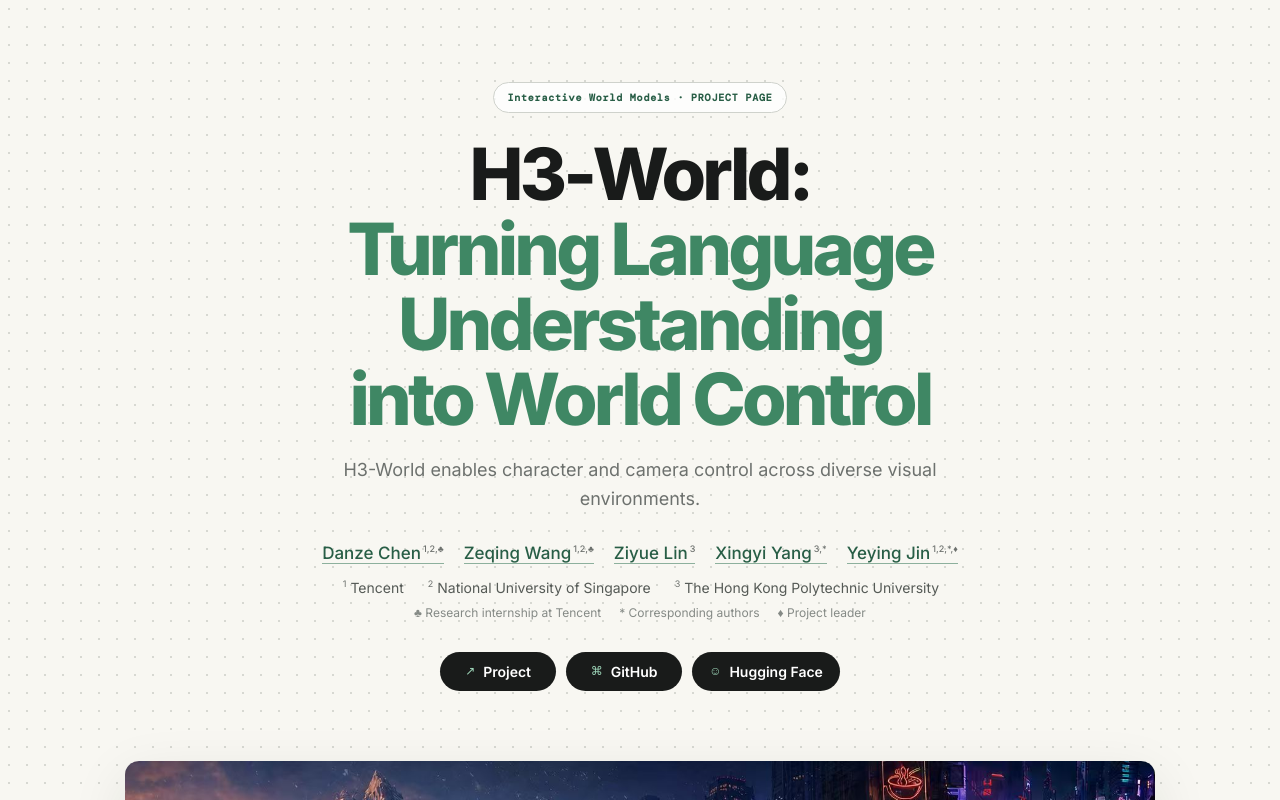
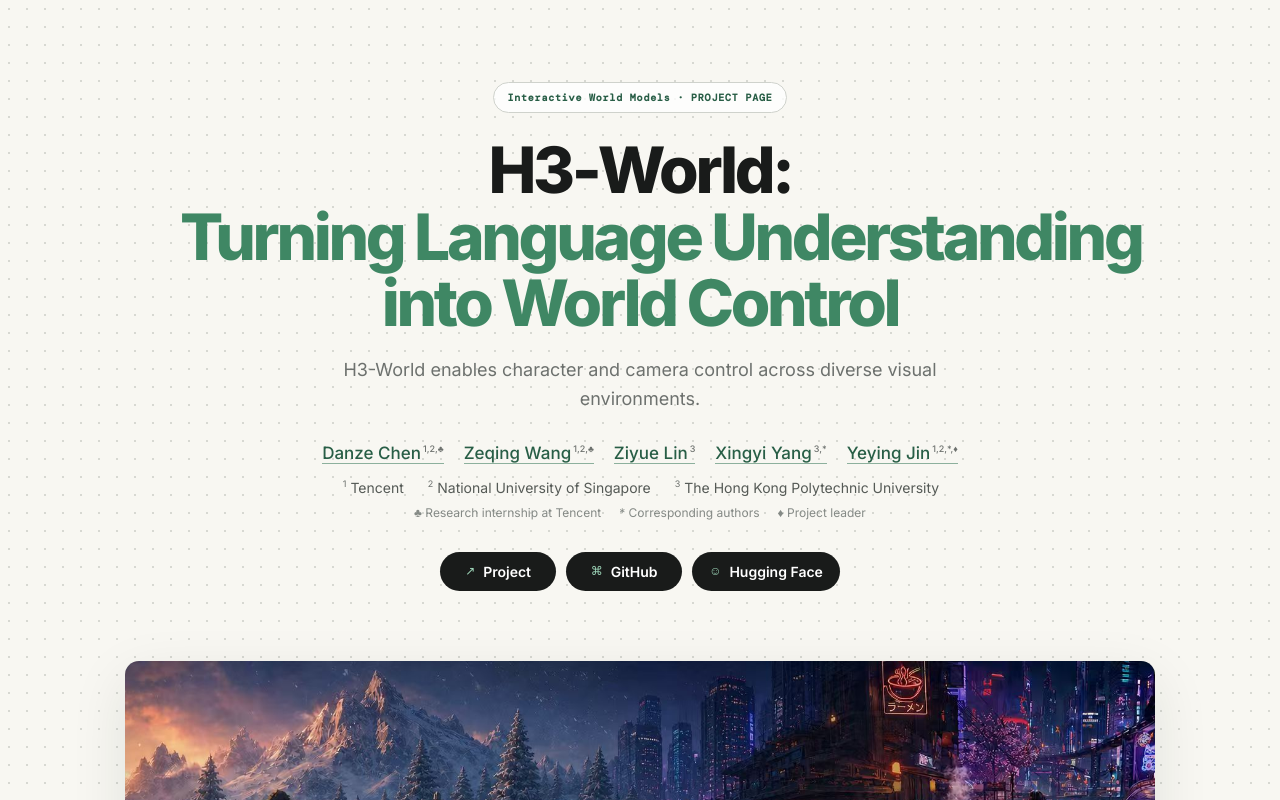
Before and after one commit to Danzer1xxxxChan/H3-World, a Vue app: page / in a window 1280 px wide. Shown: the top 800 px of the page. Built offline with nearby package versions, Linux system fonts and the light colour scheme.

Commit message:
Keep subtitle on two fixed lines

```diff
--- a/src/overrides.css
+++ b/src/overrides.css
@@ -1,6 +1,7 @@
 /* Readability and embedded PDF figure refinements. */
 body{font-size:17px}
-h1 em{display:block;font:inherit}
+h1{font-size:clamp(45px,5.2vw,64px)}
+h1 em{display:block;font:inherit;white-space:nowrap}
 .summary{font-size:18px}
 .authors{font-size:17px}
 .affiliations{font-size:14px}
```
